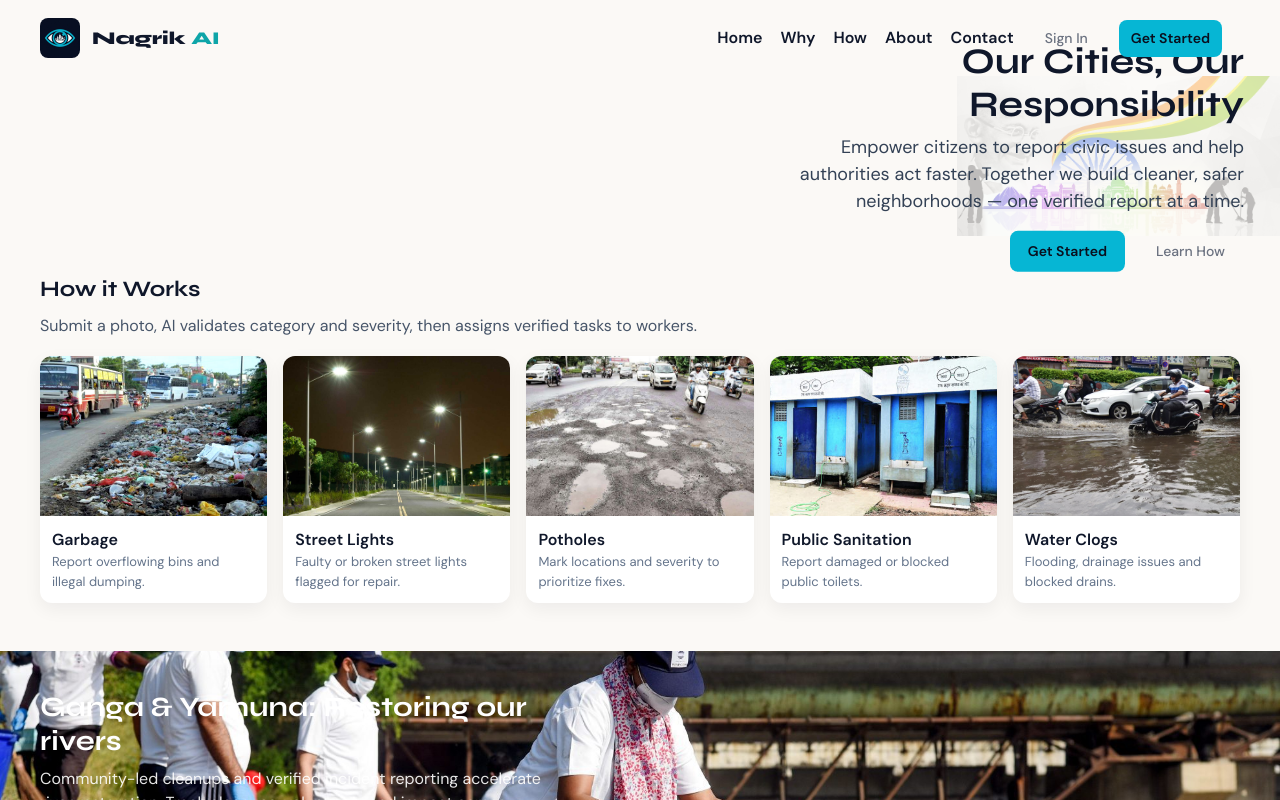
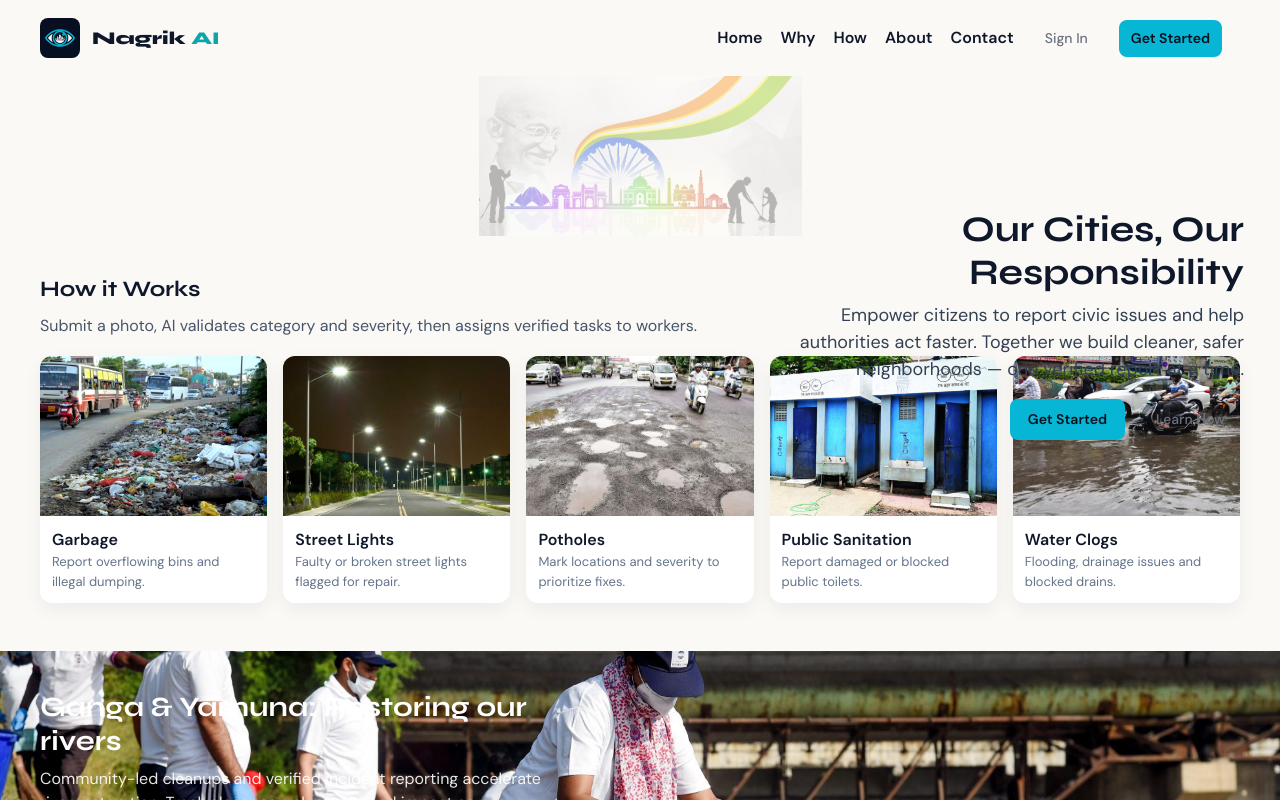
Before and after one commit to Ayush546230/Nagrik-AI, a Next.js app: page / in a window 1280 px wide. Shown: the top 800 px of the page. Built offline with nearby package versions, Linux system fonts and the light colour scheme; no server answers.

Commit message:
tweak: center Gandhi hero (contain), increase visibility, position text below navbar; replace hamburger with 3-bar icon; nav z-index raised to prevent overlap\n\nCo-authored-by: Copilot App <223556219+Copilot@users.noreply.github.com>

```diff
--- a/app/page.tsx
+++ b/app/page.tsx
@@ -17,7 +17,7 @@ export default function LandingPage() {
         background: "transparent",
         position: "sticky",
         top: 0,
-        zIndex: 60,
+        zIndex: 120,
       }}>
         <div style={{ display: "flex", alignItems: "center", gap: 12 }}>
           <div style={{ width: 40, height: 40, borderRadius: 8, overflow: "hidden" }}>
@@ -67,20 +67,21 @@ export default function LandingPage() {
           position: "absolute",
           inset: 0,
           backgroundImage: `url('/gandhiji.png')`,
-          backgroundSize: "auto 100%",
+          backgroundSize: "contain",
           backgroundRepeat: "no-repeat",
-          backgroundPosition: "right center",
-          opacity: 0.32,
+          backgroundPosition: "center",
+          opacity: 0.36,
           pointerEvents: "none",
           height: "100%",
+          zIndex: 1,
         }} />
 
         <div className="hero-content" style={{
           position: "absolute",
           right: 24,
-          top: "50%",
-          transform: "translateY(-50%)",
-          width: "44%",
+          top: 120,
+          // keep text below navbar
+          width: "40%",
           maxWidth: 520,
           zIndex: 5,
           padding: 12,
--- a/components/MobileNav.tsx
+++ b/components/MobileNav.tsx
@@ -12,17 +12,20 @@ export default function MobileNav() {
         aria-label="Menu"
         aria-expanded={open}
         onClick={() => setOpen(!open)}
+        className="hamburger-btn"
         style={{
-          background: "#071226",
-          color: "#10B981",
+          background: "transparent",
           border: "none",
-          borderRadius: 8,
-          fontSize: 18,
+          padding: 8,
+          display: "flex",
+          alignItems: "center",
+          justifyContent: "center",
           cursor: "pointer",
-          padding: "8px 10px",
         }}
       >
-        {open ? "✕" : "☰"}
+        <span style={{ display: "inline-block", width: 20, height: 2, background: "#071226", marginBottom: 4, borderRadius: 2 }} />
+        <span style={{ display: "inline-block", width: 20, height: 2, background: "#071226", marginBottom: 4, borderRadius: 2 }} />
+        <span style={{ display: "inline-block", width: 20, height: 2, background: "#071226", borderRadius: 2 }} />
       </button>
 
       {/* Overlay + sliding panel with smooth transitions */}
```
